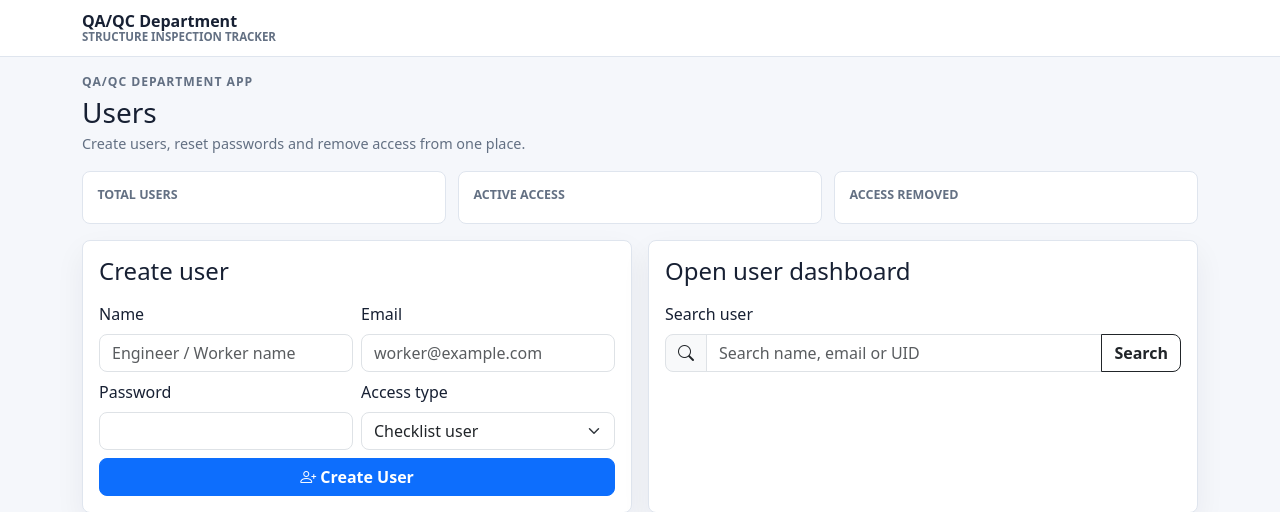
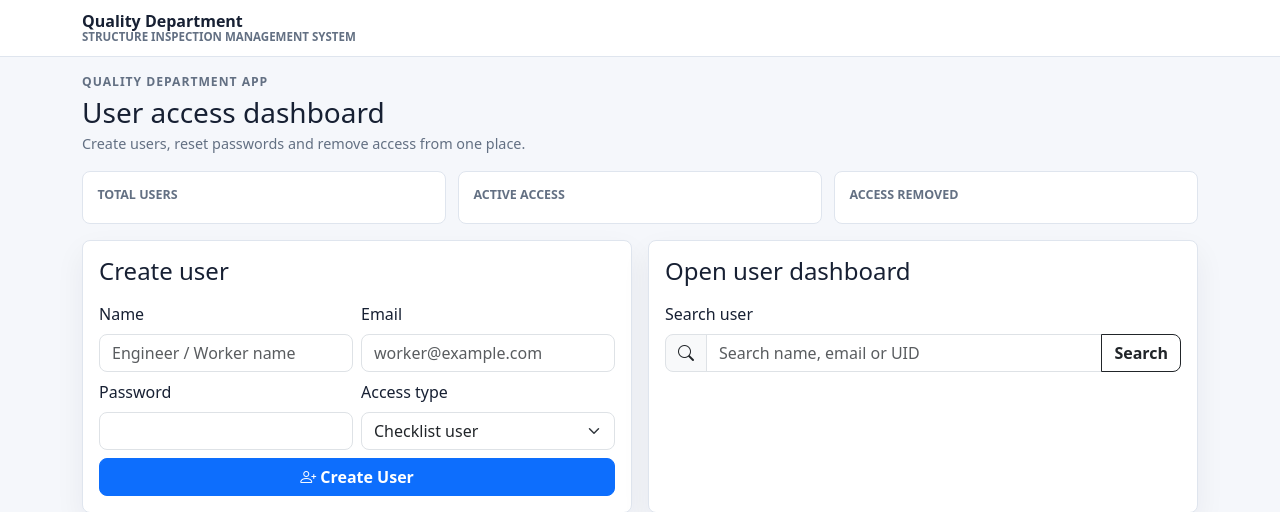
Before and after one commit to sanjay9920/qaqc-structure-checklist, a Python web app: template templates/admin/users.html in a window 1280 px wide. Shown: the top 512 px of the page. Run offline with Jinja, Linux system fonts and the light colour scheme; the template is opened without the code that fills it, so the values that code supplies are empty.

Commit message:
Update app branding for quality department

```diff
--- a/templates/account.html
+++ b/templates/account.html
@@ -1,11 +1,11 @@
 {% extends "base.html" %}
 
-{% block title %}Account - QA/QC Department App{% endblock %}
+{% block title %}Account - Quality Department{% endblock %}
 
 {% block content %}
 <div class="auth-page">
   <div class="auth-panel text-center">
-    <p class="eyebrow mb-2">QA/QC Department App</p>
+    <p class="eyebrow mb-2">Quality Department App</p>
     <h1 class="h3 mb-2">Worker account ready</h1>
     <p class="text-muted mb-4">Scan a structure QR code to open its checklist.</p>
     <a class="btn btn-outline-dark w-100" href="{{ url_for('logout') }}">
--- a/templates/admin/checklist_items.html
+++ b/templates/admin/checklist_items.html
@@ -1,11 +1,11 @@
 {% extends "base.html" %}
 
-{% block title %}QA/QC Department - Checklist Items{% endblock %}
+{% block title %}Quality Department - Checklist Items{% endblock %}
 
 {% block content %}
 <div class="admin-header">
   <div>
-    <p class="eyebrow mb-1">QA/QC Department App</p>
+    <p class="eyebrow mb-1">Quality Department App</p>
     <h1 class="h3 mb-0">Checklist items</h1>
     <p class="dashboard-tagline mb-0">Standard inspection points used for structure quality checks.</p>
   </div>
--- a/templates/admin/dashboard.html
+++ b/templates/admin/dashboard.html
@@ -1,11 +1,11 @@
 {% extends "base.html" %}
 
-{% block title %}QA/QC Department - Dashboard{% endblock %}
+{% block title %}Quality Department - Dashboard{% endblock %}
 
 {% block content %}
 <div class="admin-header">
   <div>
-    <p class="eyebrow mb-1">QA/QC Department App</p>
+    <p class="eyebrow mb-1">Quality Department App</p>
     <h1 class="h3 mb-0" id="dashboardTitle">
       {% if project %}
         {{ project_display_name }} Dashboard
@@ -22,7 +22,7 @@
         Create or select a project
       {% endif %}
     </p>
-    <p class="dashboard-tagline mb-0">Structure inspection, punch point and commissioning checklist status.</p>
+    <p class="dashboard-tagline mb-0">Professional structure inspection, punch point and commissioning checklist status.</p>
   </div>
   {% if project %}
     <div class="d-flex flex-wrap gap-2">
--- a/templates/admin/history.html
+++ b/templates/admin/history.html
@@ -1,11 +1,11 @@
 {% extends "base.html" %}
 
-{% block title %}QA/QC Department - Update History{% endblock %}
+{% block title %}Quality Department - Update History{% endblock %}
 
 {% block content %}
 <div class="admin-header">
   <div>
-    <p class="eyebrow mb-1">QA/QC Department App</p>
+    <p class="eyebrow mb-1">Quality Department App</p>
     <h1 class="h3 mb-0">Update history</h1>
     <p class="dashboard-tagline mb-0">Audit trail for every checklist status and remark update.</p>
   </div>
--- a/templates/admin/structure_detail.html
+++ b/templates/admin/structure_detail.html
@@ -5,7 +5,7 @@
 {% block content %}
 <div class="admin-header">
   <div>
-    <p class="eyebrow mb-1">QA/QC Department Record</p>
+    <p class="eyebrow mb-1">Quality Department Record</p>
     <p class="dashboard-scope mb-1">
       {% if structure.project and structure.block %}
         {{ structure.project_display_name or (structure.project | scope_name) }} / {{ structure.block | block_label }}
--- a/templates/admin/users.html
+++ b/templates/admin/users.html
@@ -1,12 +1,12 @@
 {% extends "base.html" %}
 
-{% block title %}QA/QC Department - Users{% endblock %}
+{% block title %}Quality Department - User Access{% endblock %}
 
 {% block content %}
 <div class="admin-header">
   <div>
-    <p class="eyebrow mb-1">QA/QC Department App</p>
-    <h1 class="h3 mb-0">Users</h1>
+    <p class="eyebrow mb-1">Quality Department App</p>
+    <h1 class="h3 mb-0">User access dashboard</h1>
     <p class="dashboard-tagline mb-0">Create users, reset passwords and remove access from one place.</p>
   </div>
 </div>
--- a/templates/base.html
+++ b/templates/base.html
@@ -3,7 +3,7 @@
   <head>
     <meta charset="utf-8">
     <meta name="viewport" content="width=device-width, initial-scale=1">
-    <title>{% block title %}QA/QC Department - Structure Checklist{% endblock %}</title>
+    <title>{% block title %}Quality Department - Structure Inspection Management System{% endblock %}</title>
     <link href="https://cdn.jsdelivr.net/npm/bootstrap@5.3.3/dist/css/bootstrap.min.css" rel="stylesheet">
     <link href="https://cdn.jsdelivr.net/npm/bootstrap-icons@1.11.3/font/bootstrap-icons.css" rel="stylesheet">
     <link href="{{ url_for('static', filename='css/styles.css') }}" rel="stylesheet">
@@ -12,8 +12,8 @@
     <nav class="navbar navbar-expand-lg app-navbar">
       <div class="container">
         <a class="navbar-brand app-brand" href="{{ url_for('admin_dashboard') if current_user and current_user.is_admin else url_for('login') }}">
-          <span class="app-brand-title">QA/QC Department</span>
-          <span class="app-brand-subtitle">Structure Inspection Tracker</span>
+          <span class="app-brand-title">Quality Department</span>
+          <span class="app-brand-subtitle">Structure Inspection Management System</span>
         </a>
         {% if current_user %}
           <button class="navbar-toggler" type="button" data-bs-toggle="collapse" data-bs-target="#mainNav">
--- a/templates/firebase_quota.html
+++ b/templates/firebase_quota.html
@@ -4,7 +4,7 @@
 
 {% block content %}
 <div class="empty-state quota-state">
-  <p class="eyebrow mb-2">QA/QC Department App</p>
+  <p class="eyebrow mb-2">Quality Department App</p>
   <h1 class="h4 mb-2">Firebase quota exceeded</h1>
   <p class="text-muted mb-3">
     Firestore free quota khatam ho gaya hai, isliye dashboard data abhi load nahi ho pa raha.
--- a/templates/login.html
+++ b/templates/login.html
@@ -1,14 +1,14 @@
 {% extends "base.html" %}
 
-{% block title %}Login - QA/QC Department App{% endblock %}
+{% block title %}Login - Quality Department{% endblock %}
 
 {% block content %}
 <div class="auth-page">
   <div class="auth-panel">
     <div class="mb-4">
-      <p class="eyebrow mb-2">QA/QC Department App</p>
+      <p class="eyebrow mb-2">Quality Department</p>
       <h1 class="h3 mb-2">Structure inspection login</h1>
-      <p class="text-muted mb-0">Track checklist status, punch points and commissioning readiness.</p>
+      <p class="text-muted mb-0">Manage structure quality checks, punch points and commissioning readiness.</p>
     </div>
 
     <div id="authAlert" class="alert d-none" role="alert"></div>
--- a/templates/structure.html
+++ b/templates/structure.html
@@ -6,7 +6,7 @@
 <div class="structure-shell">
   <section class="structure-header">
     <div>
-      <p class="eyebrow mb-1">QA/QC Department Checklist</p>
+      <p class="eyebrow mb-1">Quality Department Checklist</p>
       <p class="dashboard-scope mb-1">
         {% if structure.project and structure.block %}
           {{ structure.project_display_name or (structure.project | scope_name) }} / {{ structure.block | block_label }}
```
